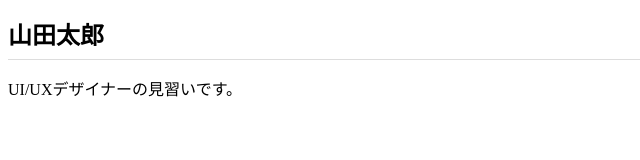
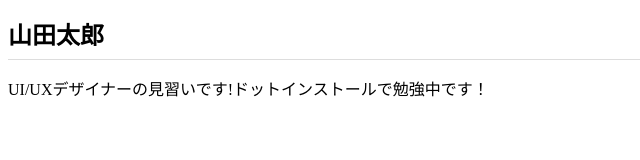
Before and after one commit to FuchiwakiSho/fuchiwaki.github.io, a plain HTML site: page index.html in a window 1280 px wide. Shown: the whole page, without its empty margins (0-640 px from the left). Drawn offline with Linux system fonts and the light colour scheme.

Commit message:
Add files via upload

```diff
--- a/index.html
+++ b/index.html
@@ -7,6 +7,6 @@
   </head>
   <body>
     <h1>山田太郎</h1>
-    <p>UI/UXデザイナーの見習いです。</p>
+    <p>UI/UXデザイナーの見習いです!ドットインストールで勉強中です！</p>
   </body>
 </html>
```
